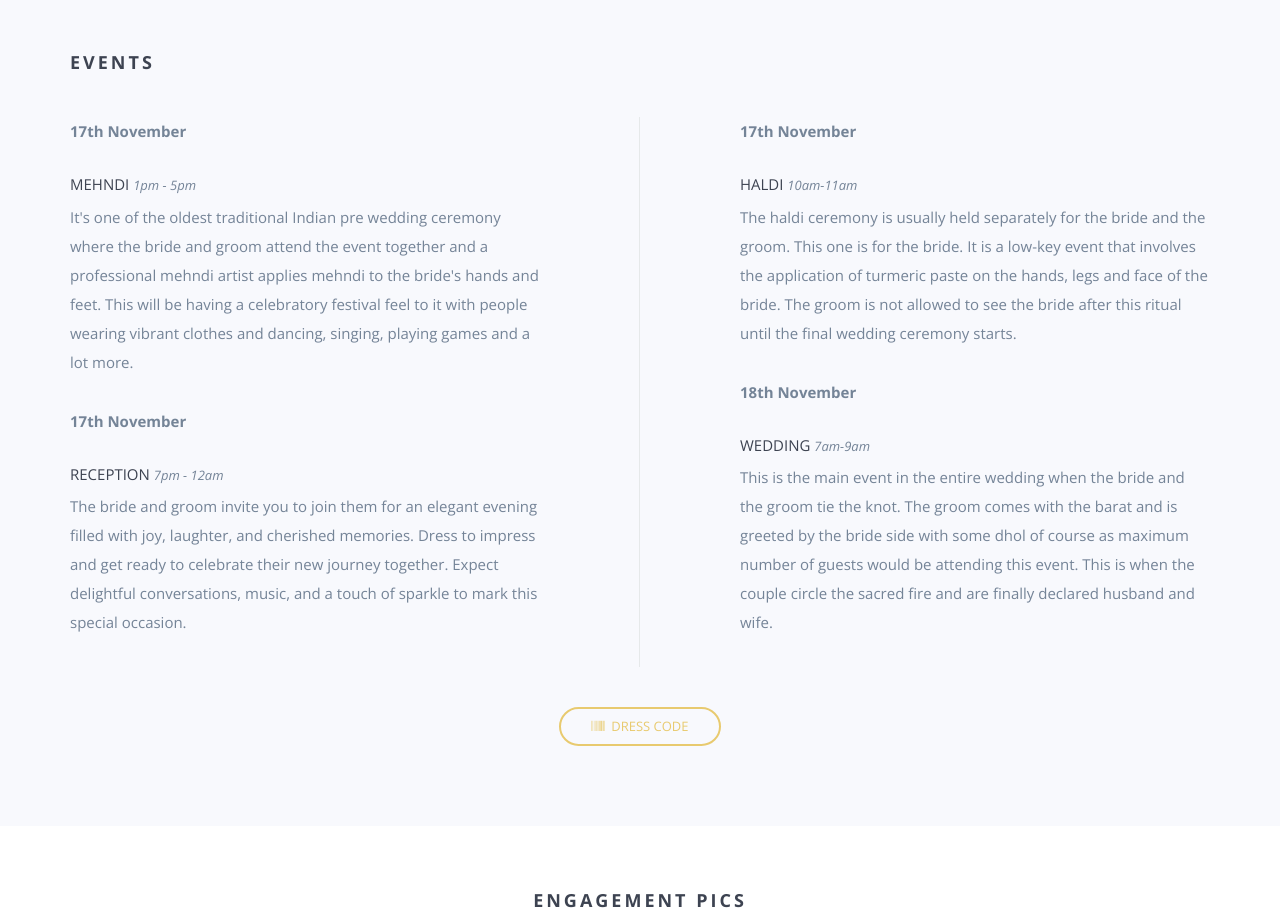
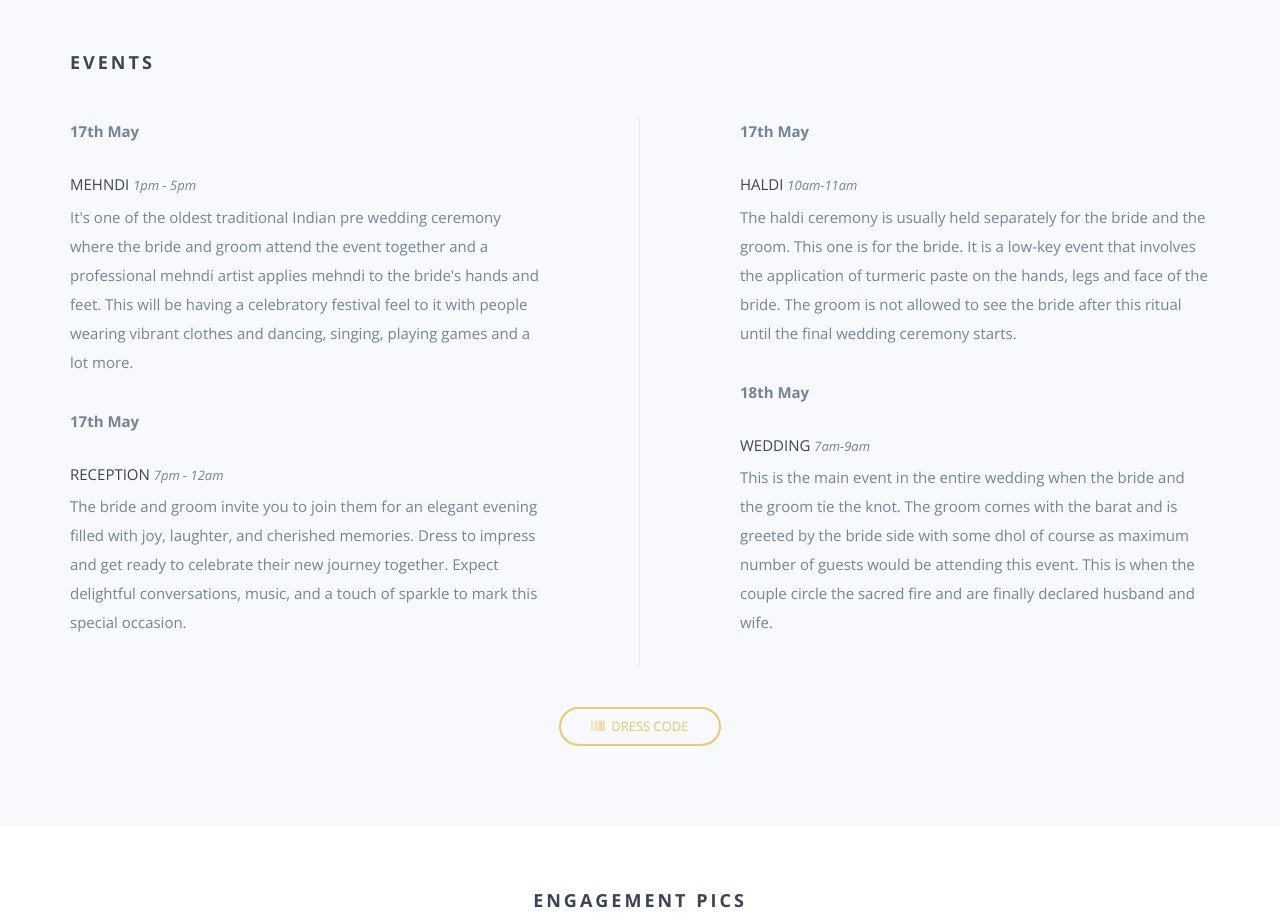
Before and after one commit to yrajasekhar8/My-Wedding_Main, a website: page index.html in a window 1280 px wide. Shown: the part 960-1881 px from the top of the page. Drawn offline with nearby package versions, Linux system fonts and the light colour scheme; files whose address does not match are found by name.

Commit message:
Update index.html

```diff
--- a/index.html
+++ b/index.html
@@ -141,7 +141,7 @@
         <div class="row">
             <div class="col-md-6 col-sm-12 col-xs-12 leftcol">
                 <div class="wp3">
-                    <p><strong>17th November</strong></p>
+                    <p><strong>17th May</strong></p>
 
                     <h5>Mehndi <span class="time">1PM - 5PM</span></h5>
                     <p>It's one of the oldest traditional Indian pre wedding ceremony where the bride and groom
@@ -151,14 +151,14 @@
                         games and a lot more.</p>
                 </div>
                 <div class="wp5">
-                    <p><strong>17th November</strong></p>
+                    <p><strong>17th May</strong></p>
                     <h5>Reception <span class="time">7PM - 12AM</span></h5>
                     <p>The bride and groom invite you to join them for an elegant evening filled with joy, laughter, and cherished memories. Dress to impress and get ready to celebrate their new journey together. Expect delightful conversations, music, and a touch of sparkle to mark this special occasion.</p>
                 </div>
             </div>
             <div class="col-md-6 col-sm-12 col-xs-12 rightcol">
                 <div class="wp4">
-                    <p><strong>17th November</strong></p>
+                    <p><strong>17th May</strong></p>
 
                     <h5>Haldi <span class="time">10AM-11AM</span></h5>
                     <p>The haldi ceremony is usually held separately for the bride and the groom. This one is for the
@@ -167,7 +167,7 @@
                         final wedding ceremony starts.</p>
                 </div>
                 <div class="wp6">
-                    <p><strong>18th November</strong></p>
+                    <p><strong>18th May</strong></p>
                     <h5>Wedding <span class="time">7AM-9AM</span></h5>
                     <p>This is the main event in the entire wedding when the bride and the groom tie the
                         knot. The groom comes with the barat and is greeted by the bride side with some dhol of course
```
